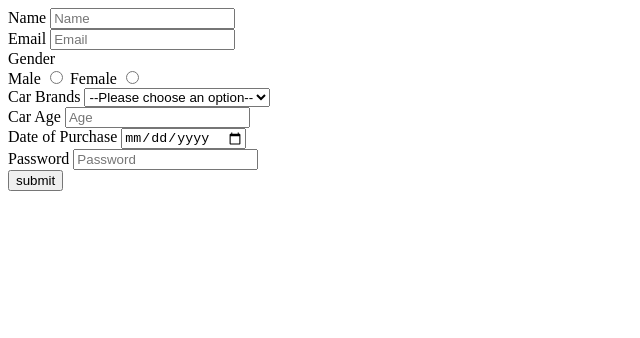
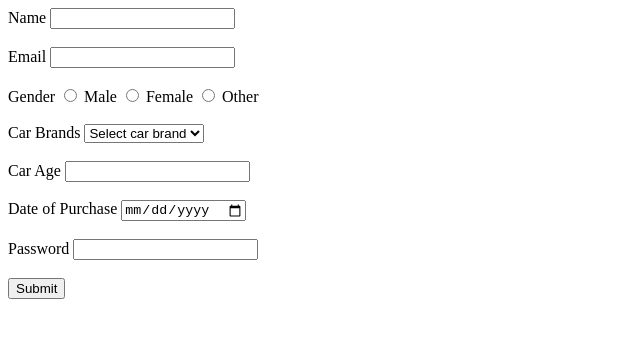
Before and after one commit to acciojob/car-insurance-form-Umeshjyani, a website: page main.html in a window 1280 px wide. Shown: the whole page, without its empty margins (0-640 px from the left). Drawn offline with Linux system fonts and the light colour scheme.

Commit message:
created a submission

```diff
--- a/main.html
+++ b/main.html
@@ -8,7 +8,7 @@
 
 <body>
 	<!-- the entire body must be written by student -->
-	<form method="post">
+<!-- 	<form method="post">
   <div>
     <label for="name">Name</label>
     <input type="text" id="name" name="name" placeholder="Name" required>
@@ -35,17 +35,52 @@
   </div>
   <div>
     <label for="age">Car Age</label>
-    <input type="number" id="carage" name="carage" placeholder="Age">
+    <input type="number" id="carage" name="carage" placeholder="Age" required>
   </div>
   <div>
     <label for="dob">Date of Purchase</label>
-    <input type="date" id="dop" name="dop">
+    <input type="date" id="dop" name="dop" required>
   </div>
   <div>
     <label for="password">Password</label>
     <input type="password" id="password" name="password" placeholder="Password" required>
   </div>
   <button type="submit">submit</button>
+</form> -->
+
+	<form method="POST">
+  <label for="name">Name</label>
+  <input type="text" id="name" name="name" required><br><br>
+<label for="email">Email</label>
+<input type="email" id="email" name="email" required><br><br>
+
+<label for="gender">Gender</label>
+<input type="radio" id="gender" name="gender" value="male" required>
+<label for="gender">Male</label>
+<input type="radio" id="gender" name="gender" value="female" required>
+<label for="gender">Female</label>
+<input type="radio" id="gender" name="gender" value="other" required>
+<label for="gender">Other</label><br><br>
+
+<label for="cars">Car Brands</label>
+<select id="cars" name="cars" required>
+<option value="" disabled selected>Select car brand</option>
+<option value="BMW">BMW</option>
+<option value="Audi">Audi</option>
+<option value="Mercedez">Mercedez</option>
+</select><br><br>
+
+<label for="carage">Car Age</label>
+<input type="number" id="carage" name="carage" required><br><br>
+
+<label for="dop">Date of Purchase</label>
+<input type="date" id="dop" name="dop" required><br><br>
+
+<label for="password">Password</label>
+<input type="password" id="password" name="password" required><br><br>
+
+<button type="submit">Submit</button>
+
 </form>
     <script type="text/javascript" src="./script.js">
 </script>
```
